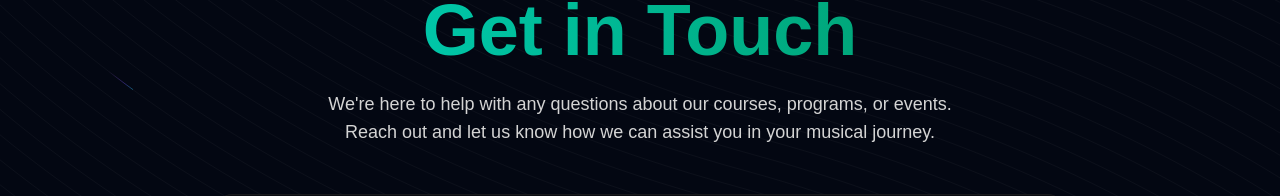
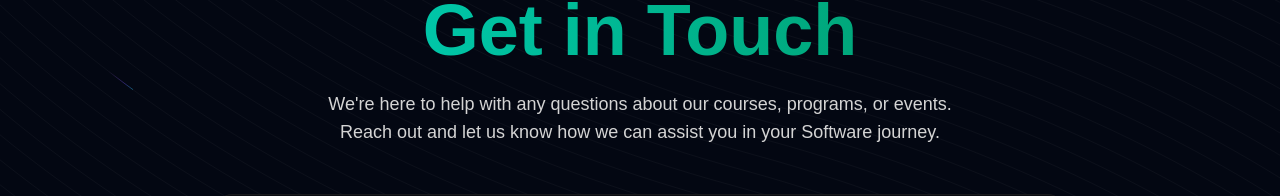
Before and after one commit to rohhitsingh19/CodeCraft-Academy, a Next.js app: page /contact in a window 1280 px wide. Shown: the part 174-370 px from the top of the page. Built offline with nearby package versions, Linux system fonts and the light colour scheme.

Commit message:
new commit

```diff
--- a/src/app/contact/page.tsx
+++ b/src/app/contact/page.tsx
@@ -71,7 +71,7 @@ function CodeSchoolContactUs() {
           <p className="text-neutral-300 max-w-2xl mx-auto text-lg">
             We&apos;re here to help with any questions about our courses,
             programs, or events. Reach out and let us know how we can assist you
-            in your musical journey.
+            in your Software journey.
           </p>
         </motion.div>
 
```
